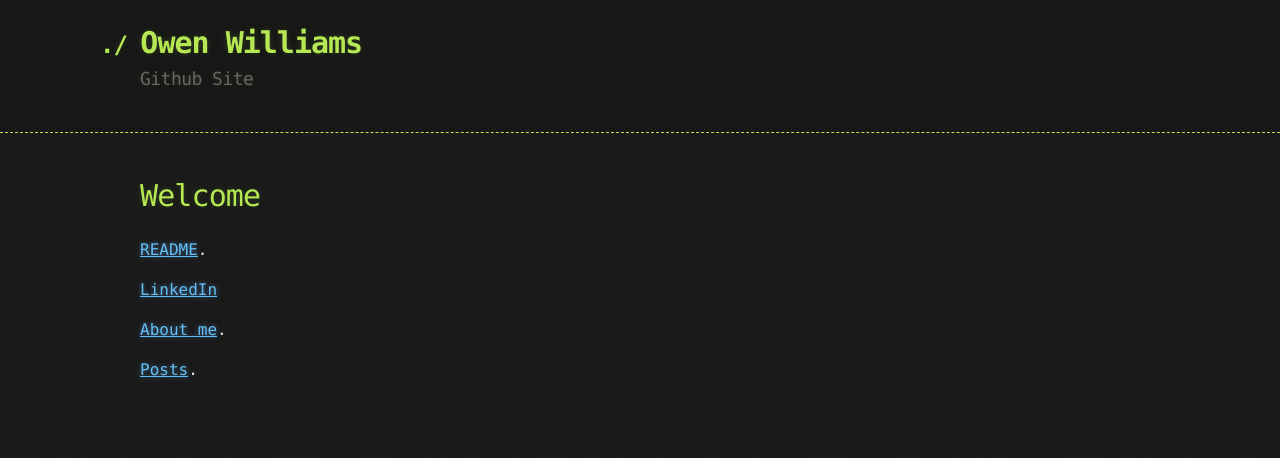
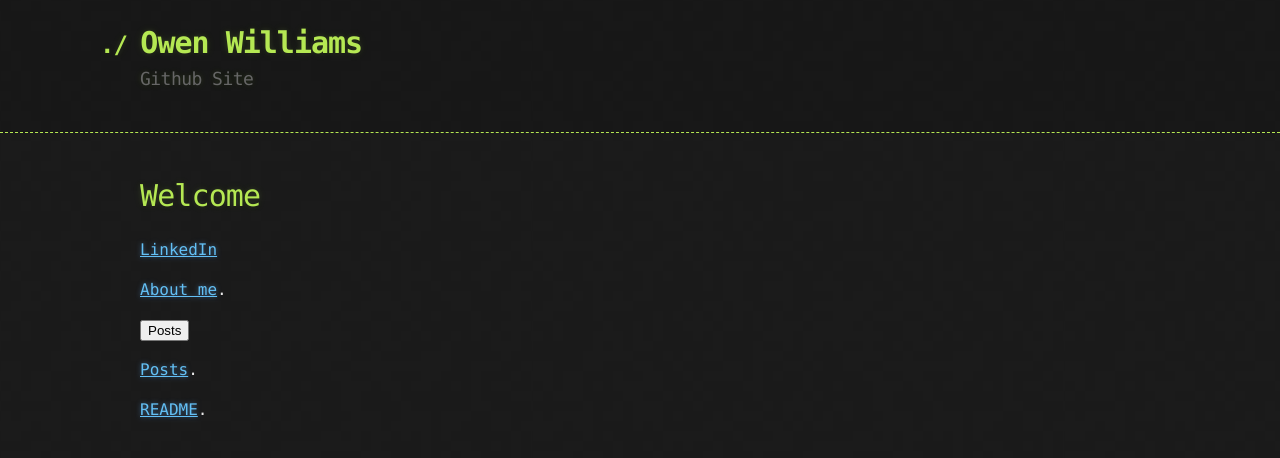
Before and after one commit to owenw1lliams/owenw1lliams.github.io, a Jekyll site: the page built from index.md, in a window 1280 px wide. Shown: the top 458 px of the page. Built offline with Jekyll 4.4.1, drawn with Linux system fonts in a browser that asks for light colours; our own code applies the rules of GitHub Pages for plain Markdown files.

Commit message:
Update index.md

```diff
--- a/index.md
+++ b/index.md
@@ -4,10 +4,24 @@ layout: default
 
 # Welcome
 
-[README](./README.md).
-
 [LinkedIn](https://www.linkedin.com/in/owen-williams-6768071b7)
 
 [About me](./Aboutme.md).
 
+<div class="dropdown">
+    <button>Posts</button>
+</div>
 [Posts](./posts.md).
+
+
+
+
+
+
+
+
+
+
+
+
+[README](./README.md).
```
